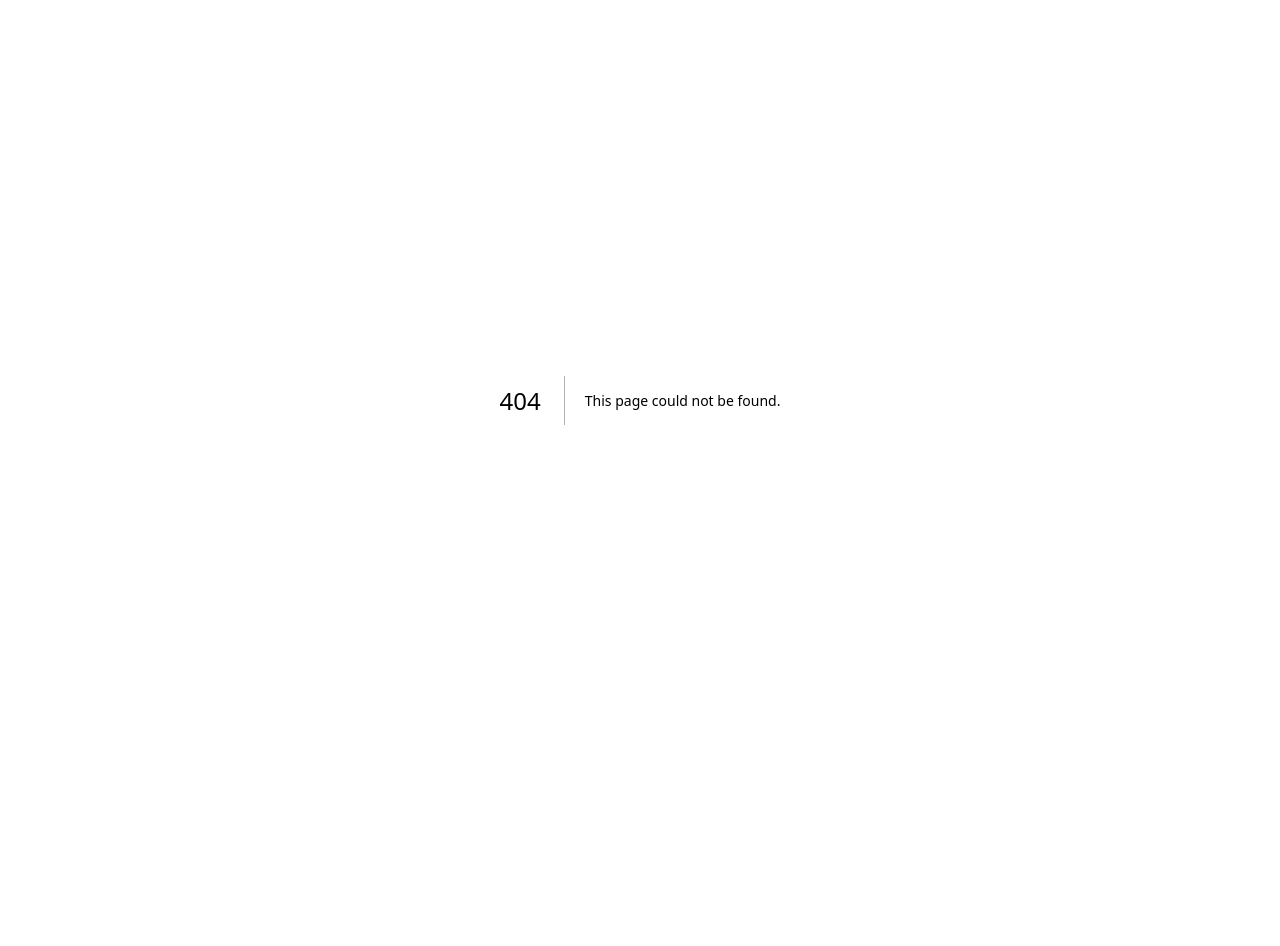
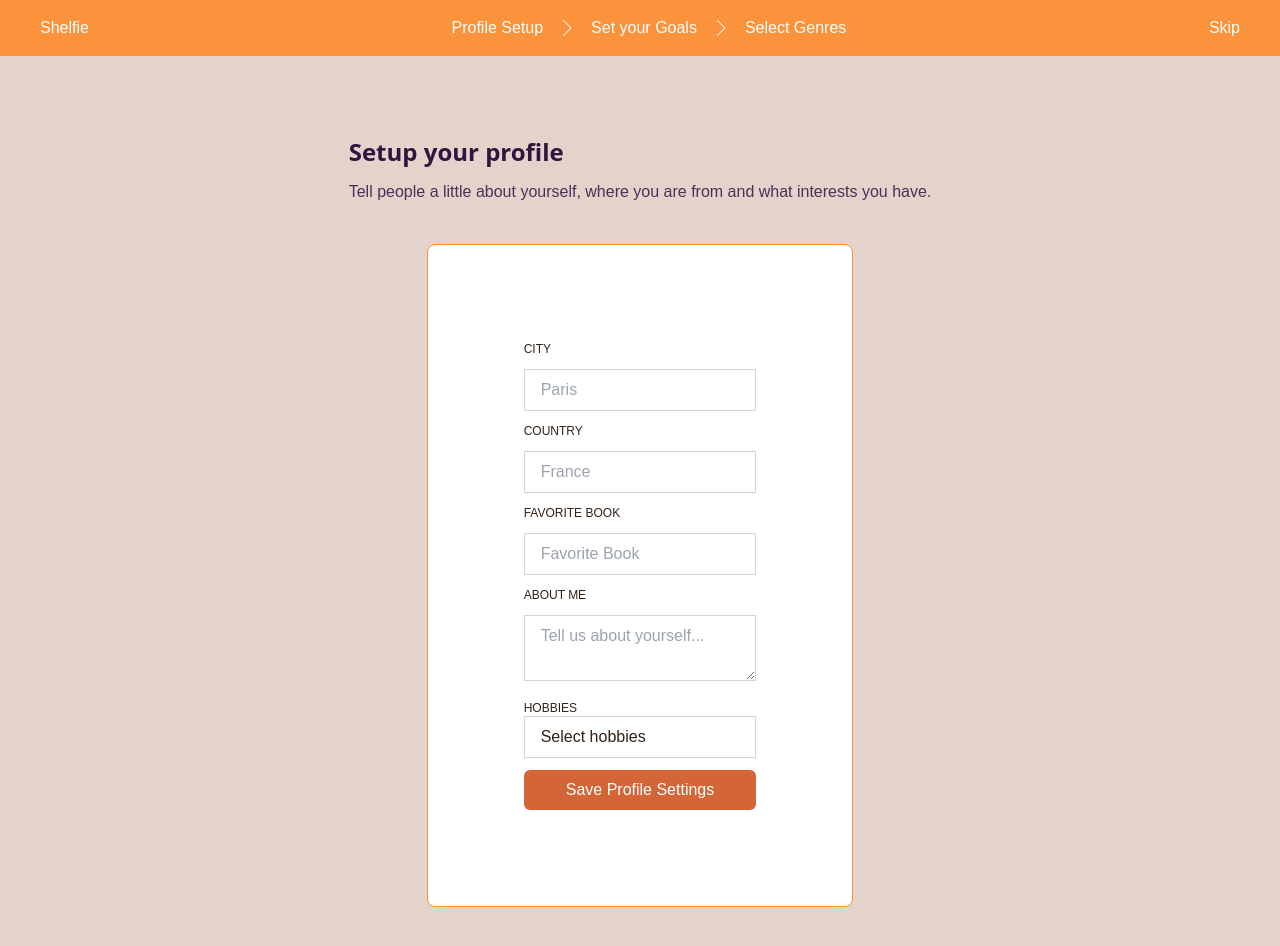
Before and after one commit to Lorena-Cec/Shelfie-web, a Next.js app: page /profileSetup in a window 1280 px wide. Before the commit this address had no page. Before the commit the page ends 800 px from the top, so only its background shows below. Built offline with nearby package versions, Linux system fonts and the light colour scheme.

Commit message:
profile setup

```diff
--- a/components/NavBar.tsx
+++ b/components/NavBar.tsx
@@ -1,7 +1,23 @@
 import React, { useEffect, useState } from 'react';
 import Link from 'next/link';
+import { auth } from '@/lib/firebaseConfig';
+import { setUser } from '@/modules/authenticaton/state/authSlice';
+import { useRouter } from 'next/router';
+import { useDispatch } from 'react-redux';
 
 const NavBar = () => {
+    const dispatch = useDispatch();
+    const router = useRouter();
+
+    const handleLogout = async () => {
+        try {
+          await auth.signOut();
+          dispatch(setUser(null));
+          router.push('/login');
+        } catch (error) {
+          console.error('Error logging out: ', error);
+        }
+      };
 
   return (
     <nav className="flex justify-between items-center py-4 px-10 bg-primary-100 text-white">
@@ -22,12 +38,14 @@ const NavBar = () => {
                 <p>Book lists</p>
             </li>
         </ul>
-        <Link href="login">
-            <p>Login</p>
-        </Link>
+        <p onClick={handleLogout} className='cursor-pointer'>Logout</p>
 
     </nav>
   );
 };
 
 export default NavBar;
+
+function dispatch(arg0: any) {
+    throw new Error('Function not implemented.');
+}
--- a/components/NavNewUser.tsx
+++ b/components/NavNewUser.tsx
@@ -0,0 +1,38 @@
+import React, { useEffect, useState } from 'react';
+import Link from 'next/link';
+
+const NavNewUser = () => {
+
+  return (
+    <nav className="flex justify-between items-center py-4 px-10 bg-orange-400 text-white">
+        <h1>Shelfie</h1>
+        <ul className='flex items-center gap-4'>
+            <li className="hover:bg-primary-200">
+                <Link href="/profileSetup" className="hover:text-white">Profile Setup</Link>
+            </li>
+            <li>
+                <svg width="16" height="16" viewBox="0 0 16 16" fill="none" className='text-white' xmlns="http://www.w3.org/2000/svg">
+                <path d="M4.14645 0.146447C3.95118 0.341709 3.95118 0.658291 4.14645 0.853553L11.2929 8L4.14645 15.1464C3.95118 15.3417 3.95118 15.6583 4.14645 15.8536C4.34171 16.0488 4.65829 16.0488 4.85355 15.8536L12.3536 8.35355C12.5488 8.15829 12.5488 7.84171 12.3536 7.64645L4.85355 0.146447C4.65829 -0.0488155 4.34171 -0.0488155 4.14645 0.146447Z" fill="currentColor"/>
+                </svg>
+            </li>
+            <li className="hover:bg-primary-200">
+                <Link href="/profileSetup" className="hover:text-white">Set your Goals</Link>
+            </li>
+            <li>
+                <svg width="16" height="16" viewBox="0 0 16 16" fill="none" className='text-white' xmlns="http://www.w3.org/2000/svg">
+                <path d="M4.14645 0.146447C3.95118 0.341709 3.95118 0.658291 4.14645 0.853553L11.2929 8L4.14645 15.1464C3.95118 15.3417 3.95118 15.6583 4.14645 15.8536C4.34171 16.0488 4.65829 16.0488 4.85355 15.8536L12.3536 8.35355C12.5488 8.15829 12.5488 7.84171 12.3536 7.64645L4.85355 0.146447C4.65829 -0.0488155 4.34171 -0.0488155 4.14645 0.146447Z" fill="currentColor"/>
+                </svg>
+            </li>
+            <li className="hover:bg-primary-200">
+                <Link href="/profileSetup" className="hover:text-white">Select Genres</Link>
+            </li>
+        </ul>
+        <Link href="login">
+            <p>Skip</p>
+        </Link>
+
+    </nav>
+  );
+};
+
+export default NavNewUser;
--- /dev/null
+++ b/pages/profileSetup.tsx
@@ -0,0 +1,156 @@
+import React, { useState } from 'react';
+import NavNewUser from '@/components/NavNewUser';
+import { useRouter } from 'next/router';
+import { doc, setDoc } from 'firebase/firestore';
+import { auth, db } from '@/lib/firebaseConfig'; // auth is needed to access the current user
+
+const Home: React.FC = () => {
+  const [country, setCountry] = useState('');
+  const [city, setCity] = useState('');
+  const [favoriteBook, setFavoriteBook] = useState('');
+  const [aboutMe, setAboutMe] = useState('');
+  const [hobbies, setHobbies] = useState<string[]>([]);
+  const [otherHobby, setOtherHobby] = useState('');
+  const [isOtherSelected, setIsOtherSelected] = useState(false); // For showing custom hobby input
+
+  const router = useRouter();
+
+  const [isDropdownOpen, setIsDropdownOpen] = useState(false);
+
+  const allHobbies = [
+    "Bookbinding",
+    "Drawing",
+    "Writing",
+    "Painting",
+    "Photography",
+    "Videography",
+    "Other"
+  ];
+
+  const toggleHobby = (hobby: string) => {
+    if (hobbies.includes(hobby)) {
+      setHobbies(hobbies.filter(h => h !== hobby)); // Ukloni hobi ako je već odabran
+    } else {
+      setHobbies([...hobbies, hobby]); // Dodaj hobi
+    }
+  };
+
+  const sendInfo = async (e: React.FormEvent) => {
+    e.preventDefault();
+
+    const user = auth.currentUser;
+    if (user) {
+      const finalHobbies = isOtherSelected && otherHobby ? [...hobbies.filter(h => h !== "Other"), otherHobby] : hobbies;
+
+      await setDoc(doc(db, 'users', user.uid), {
+        ProfileInfo: {
+          city,
+          country,
+          favoriteBook,
+          aboutMe,
+          hobbies: finalHobbies,
+        },
+      }, { merge: true });
+    }
+};
+
+
+  return (
+    <div className="flex flex-col h-screen">
+      <NavNewUser />
+      <div className="flex flex-col items-center bg-primary-700">
+        <div className="flex flex-col gap-3 items-start mt-20 mb-10">
+          <p className='text-primary-100 open-sans text-2xl'>
+            Setup your profile
+          </p>
+          <p className='text-primary-200 font-thin'>
+            Tell people a little about yourself, where you are from and what interests you have.
+          </p>
+        </div>
+
+        <form onSubmit={sendInfo} className="space-y-3 w-1/3 bg-white border border-orange-400 rounded-lg p-24 mb-10">
+
+            <p className='text-brown-100 text-xs'>CITY</p>
+            <input
+                type="text"
+                placeholder="Paris"
+                value={city}
+                onChange={(e) => setCity(e.target.value)}
+                className="w-full text-brown-100 px-4 py-2 border border-gray-300 focus:outline-none focus:ring-1 focus:ring-orange-400"
+            />
+
+            <p className='text-brown-100 text-xs'>COUNTRY</p>
+            <input
+                type="text"
+                placeholder="France"
+                value={country}
+                onChange={(e) => setCountry(e.target.value)}
+                className="w-full text-brown-100 px-4 py-2 border border-gray-300 focus:outline-none focus:ring-1 focus:ring-orange-400"
+            />
+
+            <p className='text-brown-100 text-xs'>FAVORITE BOOK</p>
+            <input
+                type="text"
+                placeholder="Favorite Book"
+                value={favoriteBook}
+                onChange={(e) => setFavoriteBook(e.target.value)}
+                className="w-full text-brown-100 px-4 py-2 border border-gray-300 focus:outline-none focus:ring-1 focus:ring-orange-400"
+            />
+
+            <p className='text-brown-100 text-xs'>ABOUT ME</p>
+            <textarea
+                placeholder="Tell us about yourself..."
+                value={aboutMe}
+                onChange={(e) => setAboutMe(e.target.value)}
+                className="w-full text-brown-100 px-4 py-2 border border-gray-300 focus:outline-none focus:ring-1 focus:ring-orange-400"
+            />
+
+            <div className=''>
+            <p className='text-brown-100 text-xs'>HOBBIES</p>
+
+            <div className="relative">
+                <button
+                onClick={() => setIsDropdownOpen(!isDropdownOpen)}
+                className="w-full text-brown-100 px-4 py-2 border border-gray-300 focus:outline-none focus:ring-1 focus:ring-orange-400 text-left"
+                >
+                {hobbies.length > 0 ? hobbies.join(', ') : 'Select hobbies'}
+                </button>
+
+                {isDropdownOpen && (
+                <div className="absolute bg-white border border-gray-300 mt-1 w-full z-10">
+                    {allHobbies.map((hobby) => (
+                    <div key={hobby} className="flex items-center p-2 hover:bg-orange-100 cursor-pointer">
+                        <input
+                        type="checkbox"
+                        checked={hobbies.includes(hobby)}
+                        onChange={() => toggleHobby(hobby)}
+                        className="mr-2"
+                        />
+                        <label className='text-brown-100 '>{hobby}</label>
+                    </div>
+                    ))}
+                </div>
+                )}
+            </div>
+
+            {/* Show input field if 'Other' is selected */}
+            {hobbies.includes("Other") && (
+                <input
+                type="text"
+                placeholder="Other hobby"
+                onChange={(e) => setOtherHobby(e.target.value)}
+                className="w-full text-brown-100 px-4 py-2 border border-gray-300 focus:outline-none focus:ring-1 focus:ring-orange-400 mt-2"
+                />
+            )}
+            </div>
+
+            <button type="submit" className="w-full bg-orange-100 text-white py-2 rounded-md hover:bg-blue-600">
+                Save Profile Settings
+            </button>
+        </form>
+      </div>
+    </div>
+  );
+};
+
+export default Home;
--- a/pages/verification.tsx
+++ b/pages/verification.tsx
@@ -31,7 +31,7 @@ const VerifyPage = () => {
       await auth.currentUser.reload();
       if (auth.currentUser.emailVerified) {
         toast.success("Your email has been verified!");
-        router.push("/");
+        router.push("/profileSetup");
       }
     }
   };
```
Also changed, not shown: public/arrowright.svg (added).
